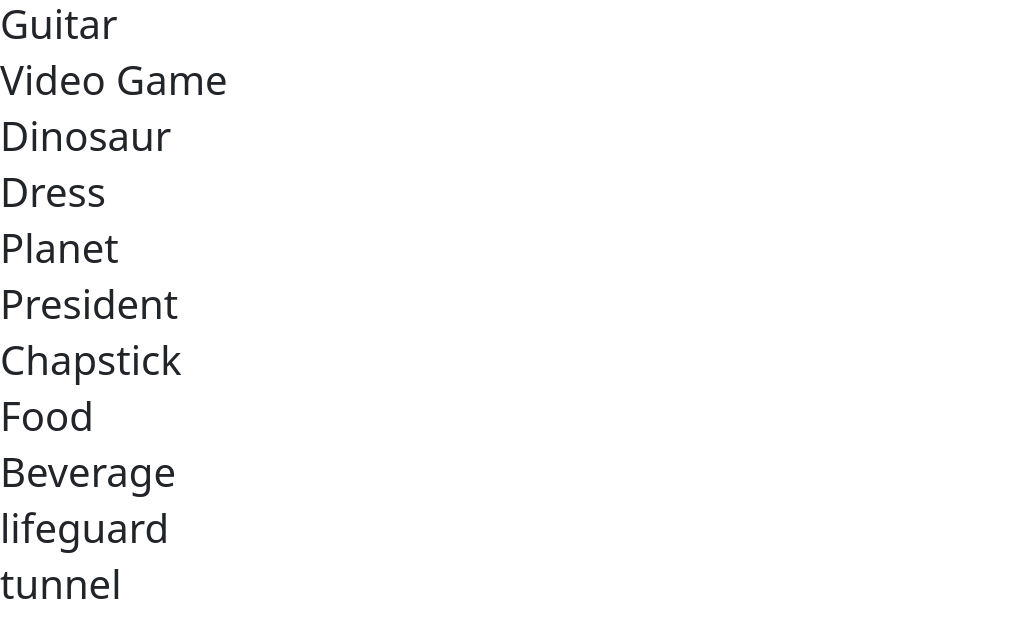
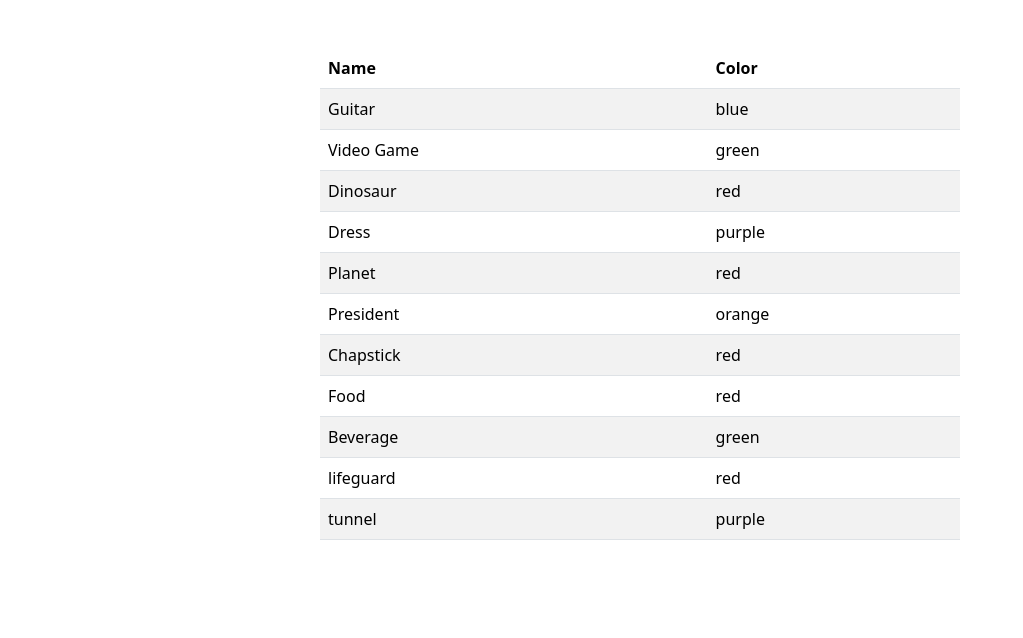
Before and after one commit to poppyseed336/its-search-time, an Angular app in the folder search-time-front-end/: page / in a window 1280 px wide. Shown: the top 638 px of the page, without its empty margins (0-1023 px from the left). Built offline with nearby package versions, Linux system fonts and the light colour scheme.

Commit message:
Display results in table.

```diff
--- a/search-time-front-end/src/app/app.component.ts
+++ b/search-time-front-end/src/app/app.component.ts
@@ -1,6 +1,6 @@
 import { Component } from '@angular/core';
 import { RouterOutlet } from '@angular/router';
-import { SearchResultsTable } from './search-results-table/search-results-table.component';
+import { SearchResultsTable } from './components/search-results-table/search-results-table.component';
 
 @Component({
   selector: 'app-root',
--- /dev/null
+++ b/search-time-front-end/src/app/components/search-results-table/search-results-table.component.html
@@ -0,0 +1,23 @@
+
+<main class="main">
+  <div class="content">
+    <div *ngIf="searchResultItems && searchResultItems.length > 0; else noResults">
+      <table class="table table-striped w-50 mx-auto mt-5">
+        <thead>
+          <tr>
+            <th scope="col">Name</th>
+            <th scope="col">Color</th>
+          </tr>
+        </thead>
+        <tbody>
+          <tr *ngFor="let item of searchResultItems">
+            <td>{{ item.title }}</td>
+            <td>{{ item.color }}</td>
+          </tr>
+        </tbody>
+      </table>
+    </div>
+
+    <ng-template #noResults>No results found</ng-template>
+  </div>
+</main>
--- a/search-time-front-end/src/app/search-result-item/search-result-item.component.html
+++ /dev/null
@@ -1,6 +0,0 @@
-
-<main class="main">
-  <div class="content">
-      <h1>{{ resultItem.title }}</h1>
-  </div>
-</main>
--- a/search-time-front-end/src/app/search-results-table/search-results-table.component.html
+++ /dev/null
@@ -1,13 +0,0 @@
-
-<main class="main">
-  <div class="content">
-    <div *ngIf="searchResultItems && searchResultItems.length > 0; else noResults">
-      <search-result-item
-        *ngFor="let item of searchResultItems"
-        [resultItem]="item">
-      </search-result-item>
-    </div>
-
-    <ng-template #noResults>No results found</ng-template>
-  </div>
-</main>
```
Also changed, not shown: search-time-front-end/src/app/components/search-results-table/search-results-table.component.ts (renamed from search-time-front-end/src/app/search-results-table/search-results-table.component.ts, +4 -5 lines), search-time-front-end/src/app/search-result-item/search-result-item.component.ts (deleted, +0 -12 lines).
